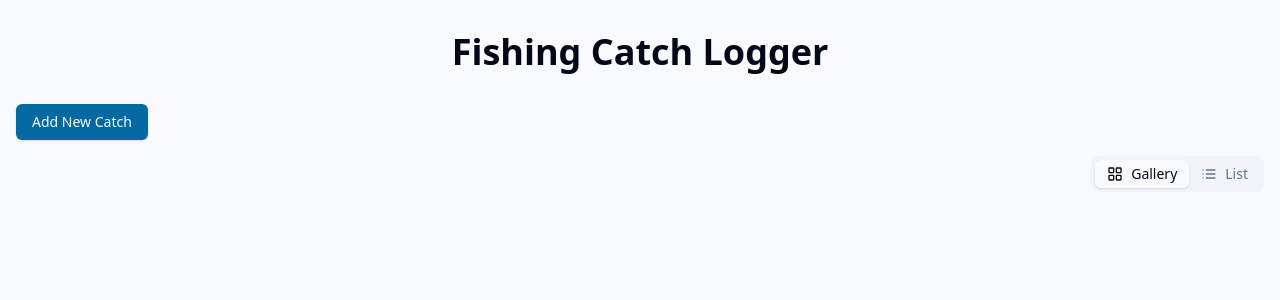
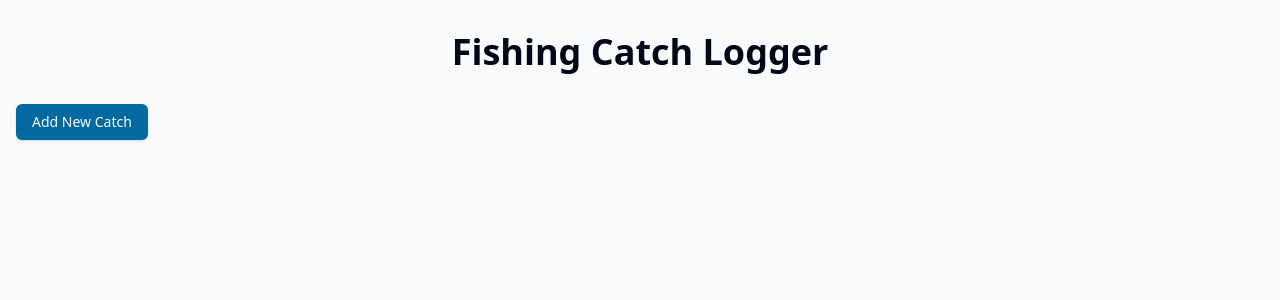
Before and after one commit to jasonkneen/sg-581720654063997, a Next.js app: page / in a window 1280 px wide. Shown: the top 300 px of the page. Built offline with nearby package versions, Linux system fonts and the light colour scheme.

Commit message:
SOFTGEN MAGIC

```diff
--- a/src/pages/index.js
+++ b/src/pages/index.js
@@ -1,8 +1,7 @@
 import { useState } from 'react';
 import { Button } from "@/components/ui/button";
-import Home from '@/components/Home';
-import AddCatch from '@/components/AddCatch';
-import EditCatch from '@/components/EditCatch';
+import CatchForm from '@/components/CatchForm';
+import CatchList from '@/components/CatchList';
 import ViewCatchPopup from '@/components/ViewCatchPopup';
 import DeleteConfirmation from '@/components/DeleteConfirmation';
 import { useCatches } from '@/hooks/useCatches';
@@ -60,7 +59,7 @@ export default function App() {
       {currentScreen === 'home' && (
         <>
           <Button onClick={() => setCurrentScreen('add')} className="mb-4">Add New Catch</Button>
-          <Home
+          <CatchList
             catches={catches}
             onEdit={(catchItem) => {
               setSelectedCatch(catchItem);
@@ -73,14 +72,14 @@ export default function App() {
       )}
 
       {currentScreen === 'add' && (
-        <AddCatch
+        <CatchForm
           onAddCatch={handleAddCatch}
           onCancel={() => setCurrentScreen('home')}
         />
       )}
 
       {currentScreen === 'edit' && selectedCatch && (
-        <EditCatch
+        <CatchForm
           catch={selectedCatch}
           onUpdateCatch={handleUpdateCatch}
           onCancel={() => setCurrentScreen('home')}
```
